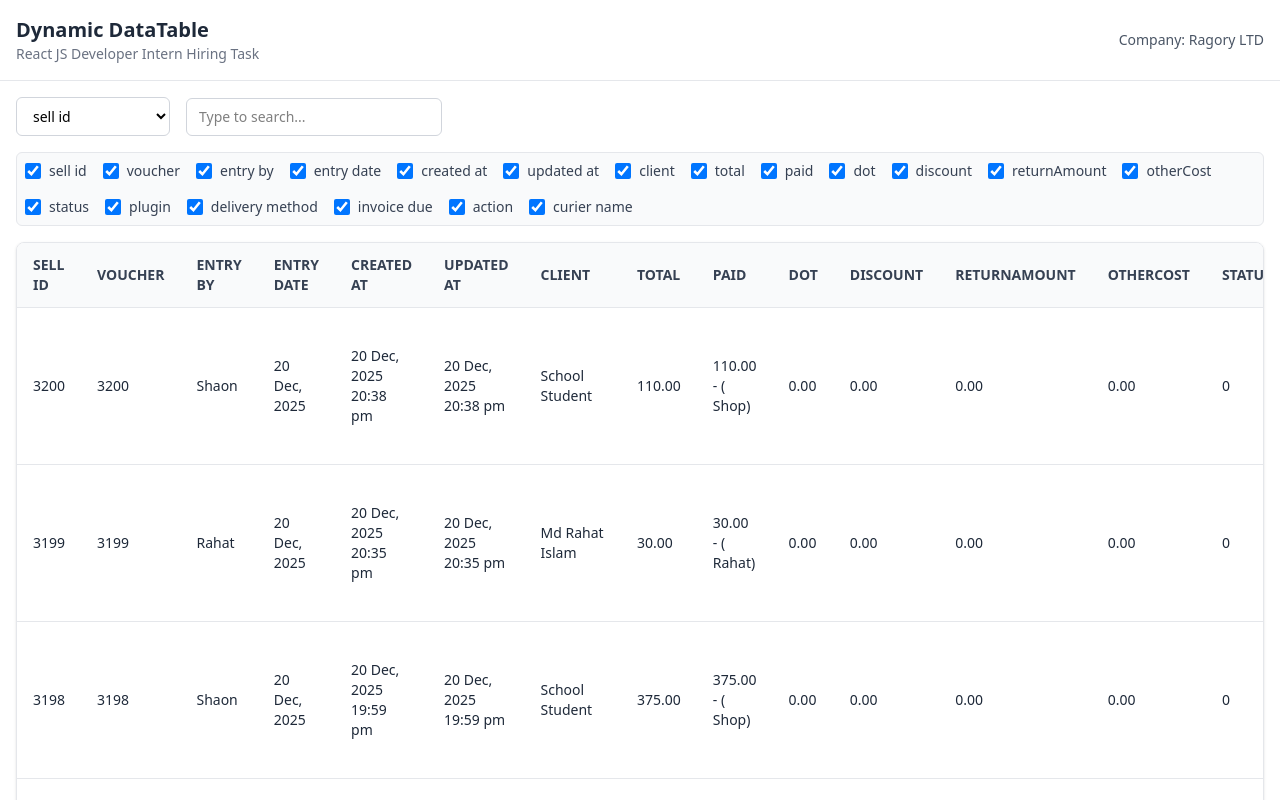
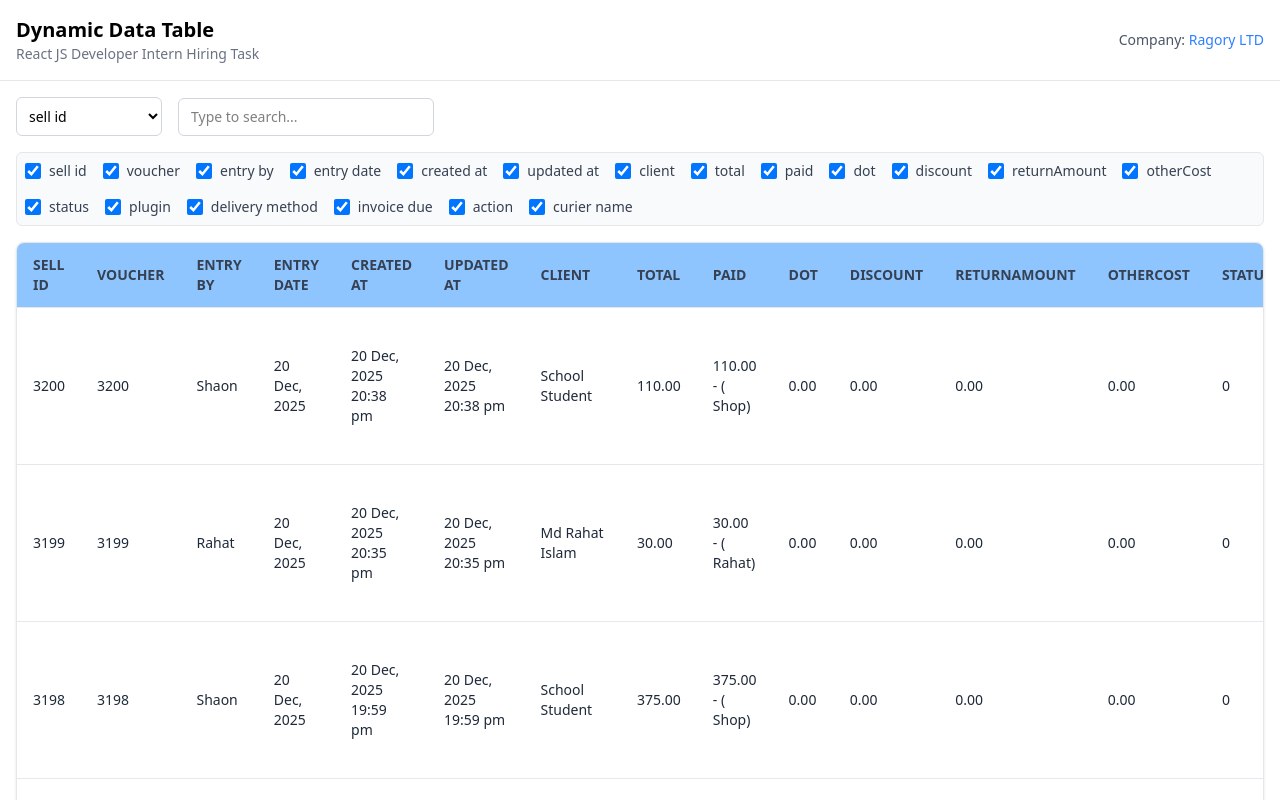
Before and after one commit to ratulislam46/ragory-ltd-task, a React (Vite) app: page / in a window 1280 px wide. Shown: the top 800 px of the page. Built offline with nearby package versions, Linux system fonts and the light colour scheme.

Commit message:
Modify UI/UX Design

```diff
--- a/src/components/DataTable.jsx
+++ b/src/components/DataTable.jsx
@@ -50,12 +50,12 @@ console.log(data);
       <table className="min-w-full divide-y divide-gray-200">
 
         {/* Table Header */}
-        <thead className="bg-gray-50 sticky top-0 z-20">
+        <thead className="bg-blue-300 sticky top-0 z-20">
           <tr>
             {visibleColumns.map((col) => (
               <th
                 key={col}
-                className="px-4 py-3 text-left text-sm font-semibold text-gray-700 uppercase "
+                className="px-4 py-3 text-left text-sm font-semibold text-gray-700 uppercase"
               >
                 {col.replace(/_/g, " ")}
               </th>
@@ -66,7 +66,7 @@ console.log(data);
         {/* Table Body */}
         <tbody className="bg-white divide-y divide-gray-200">
           {data.map((row, rowIndex) => (
-            <tr key={rowIndex} className="hover:bg-gray-50 transition-colors duration-150">
+            <tr key={rowIndex} className="hover:bg-blue-100 hover:border-blue-300">
               {visibleColumns.map((col) => (
                 <td
                   key={col}
--- a/src/components/Header.jsx
+++ b/src/components/Header.jsx
@@ -4,8 +4,8 @@ const Header = () => {
       <div className="px-4 py-4 flex flex-col sm:flex-row sm:items-center sm:justify-between gap-2">
 
         <div>
-          <h1 className="text-xl font-semibold text-gray-800">
-            Dynamic DataTable
+          <h1 className="text-xl font-semibold">
+            Dynamic Data Table
           </h1>
           <p className="text-sm text-gray-500">
             React JS Developer Intern Hiring Task
@@ -13,7 +13,7 @@ const Header = () => {
         </div>
 
         <div className="text-sm text-gray-600">
-          Company: <span className="font-medium">Ragory LTD</span>
+          Company: <span className="font-medium text-blue-500">Ragory LTD</span>
         </div>
 
       </div>
--- a/src/pages/Home.jsx
+++ b/src/pages/Home.jsx
@@ -42,10 +42,11 @@ const Home = () => {
 
     return (
         <div className="p-4 space-y-4">
-            {/* Search  */}
             <div className="flex flex-col sm:flex-row sm:items-center sm:space-x-4 space-y-2 sm:space-y-0">
+
+                {/* filter  */}
                 <select
-                    className="border border-gray-300 rounded-md px-3 py-2 text-sm focus:outline-none focus:ring-2 focus:ring-blue-500"
+                    className="border border-gray-300 rounded-md px-2 py-2 text-sm focus:outline-none focus:ring-2 focus:ring-blue-500"
                     value={searchField}
                     onChange={(e) => setSearchField(e.target.value)}
                 >
@@ -56,6 +57,7 @@ const Home = () => {
                     ))}
                 </select>
 
+                {/* Search  */}
                 <input
                     type="text"
                     className="border border-gray-300 rounded-md px-3 py-2 text-sm w-full sm:w-64 focus:outline-none focus:ring-2 focus:ring-blue-500"
```
